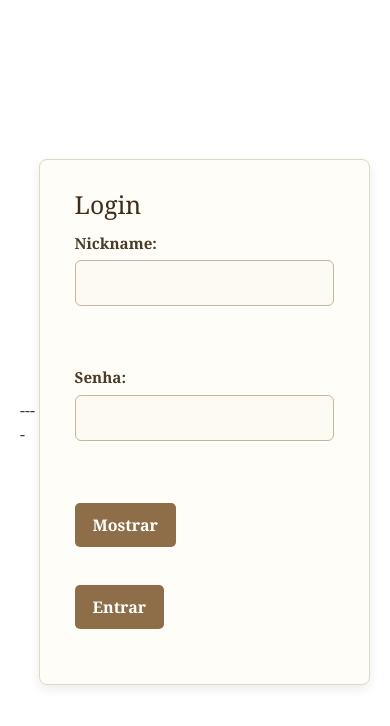
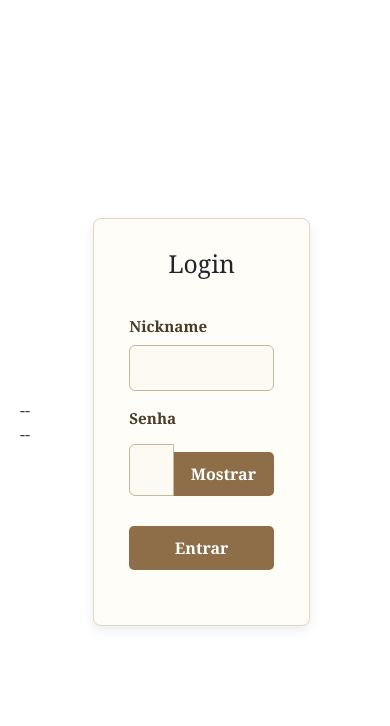
Before and after one commit to EtecVAV-C2-Bibliotech/Bibliotech, a PHP site: page /login.php in a window 390 px wide. Shown: the top 726 px of the page. Run offline with PHP 8.4, Linux system fonts and the light colour scheme.

Commit message:
O Login foi estilizado e deixado responsivo para mobile, mas ainda precisa de uma certa otimização no layout

```diff
--- a/login.php
+++ b/login.php
@@ -60,19 +60,37 @@ if ($_SERVER['REQUEST_METHOD'] === 'POST') {
     <script src="js/bootstrap.bundle.min.js"></script>
     <link rel="stylesheet" href="css/estilo.css">
 </head>
-<body class="bg-white d-flex align-items-center justify-content-center vh-100">
-    <div class="container">
-        <h2>Login</h2>
-        <?php if ($erro): ?>
-            <p class="erro"><?= htmlspecialchars($erro) ?></p>
-        <?php endif; ?>
-        <form method="POST">
-            <label>Nickname: <input type="text" name="nickname" required></label><br><br>
-            <label>Senha: <input type="password" name="senha" required id="senha"></label><br><br>
-            <button type="button" onclick="toggleSenha()">Mostrar</button>
-</label><br><br>
-            <button type="submit">Entrar</button>
-        </form>
+<body class="bg-white d-flex align-items-center justify-content-center vh-100  ">
+     <div class="container-fluid m-5">
+        <div class="row justify-content-center">
+            <div class="col-12 col-sm-12 col-md-6 col-lg-8">
+                <div class="container card">
+
+                    <h2 class="mb-4 text-center">Login</h2>
+                    <?php if ($erro): ?>
+                        <p class="erro text-danger text-center"><?= htmlspecialchars($erro) ?></p>
+                    <?php endif; ?>
+                    <form method="POST">
+                        <div class="mb-3">
+                            <label for="nickname" class="form-label">Nickname</label>
+                            <input type="text" name="nickname" id="nickname" class="form-control" required>
+                        </div>
+                        <div class="mb-3">
+                            <label for="senha" class="form-label">Senha</label>
+
+                            <div class="input-group ">
+                                <input type="password" name="senha" id="senha" class="form-control container-fluid" required>
+                                <button type="button" class=" btn-outline-secondary " onclick="toggleSenha()">Mostrar</button>
+                            </div>
+                        </div>
+                        <div class="d-grid">
+                            <button type="submit" >Entrar</button>
+                        </div>
+                    </form>
+                </div>
+
+
+        </div>
     </div>
 </body>
 <script>
```
